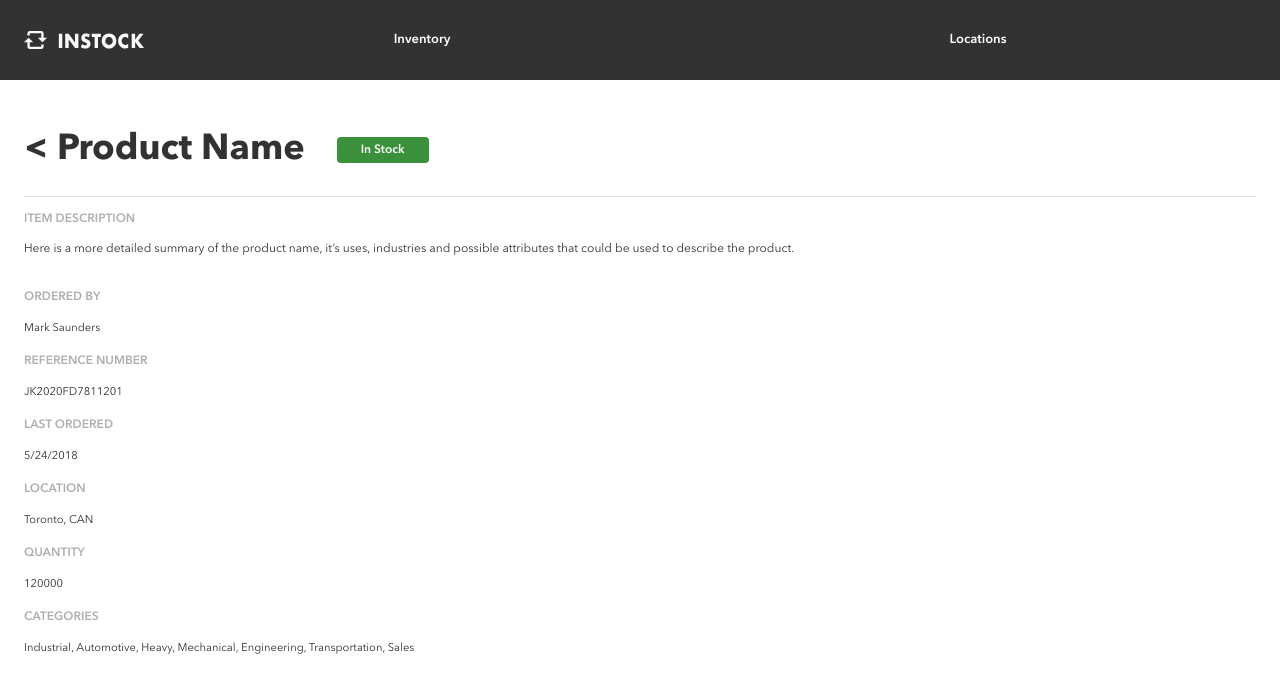
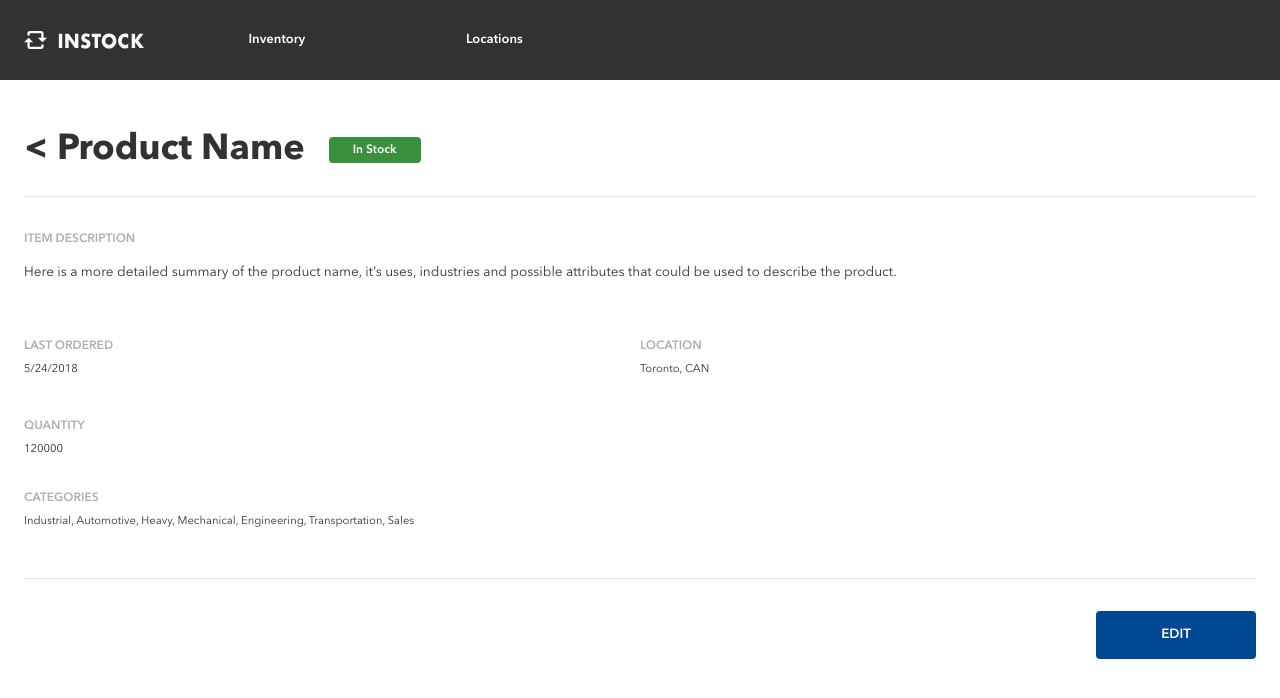
Before and after one commit to 0bermensch/instock-pod-07, a React (Create React App) app in the folder sprint-1/client/: page / in a window 1280 px wide. Shown: the top 698 px of the page. Built offline with nearby package versions, Linux system fonts and the light colour scheme.

Commit message:
header product summary css done

```diff
--- a/sprint-1/client/src/components/productSummary.js
+++ b/sprint-1/client/src/components/productSummary.js
@@ -17,7 +17,7 @@ export default function productSummary() {
           </p>
         </div>
         <div className="product__right">
-          <div className="product__info">
+          {/* <div className="product__info">
             <div className="product__info-order">
               <p className="product__info-order-title">ORDERED BY</p>
               <p className="product__info-order-value">Mark Saunders</p>
@@ -26,7 +26,7 @@ export default function productSummary() {
               <p className="product__info-ref-title">REFERENCE NUMBER</p>
               <p className="product__info-ref-value">JK2020FD7811201</p>
             </div>
-          </div>
+          </div> */}
           <div className="product__info">
             <div className="product__info-last-order">
               <p className="product__info-last-title">LAST ORDERED</p>
@@ -41,12 +41,15 @@ export default function productSummary() {
             <p className="product__info-qty-title">QUANTITY</p>
             <p className="product__info-qty-value">120000</p>
           </div>
+          <p className="product__info-category-title">CATEGORIES</p>
+          <p className="product__info-category-value">
+            Industrial, Automotive, Heavy, Mechanical, Engineering,
+            Transportation, Sales
+          </p>
         </div>
-        <p className="product__info-category-title">CATEGORIES</p>
-        <p className="product__info-category-value">
-          Industrial, Automotive, Heavy, Mechanical, Engineering,
-          Transportation, Sales
-        </p>
+      </div>
+      <div className="product__edit-button-wrap">
+        <button className="product__edit-button">EDIT</button>
       </div>
     </div>
   );
--- a/sprint-1/client/src/styles/_partials/_productSummary.scss
+++ b/sprint-1/client/src/styles/_partials/_productSummary.scss
@@ -1,5 +1,5 @@
 .product {
-  margin: 1rem;
+  margin: 2rem 1rem 1rem 1rem;
 
   &__header {
     &-title {
@@ -31,8 +31,8 @@
   }
 
   &__info {
-    &-order-title,
-    &-ref-title,
+    // &-order-title,
+    // &-ref-title,
     &-last-title,
     &-location-title,
     &-qty-title,
@@ -44,8 +44,8 @@
       line-height: 1rem;
     }
 
-    &-order-value,
-    &-ref-value,
+    // &-order-value,
+    // &-ref-value,
     &-last-value,
     &-location-value,
     &-qty-value,
@@ -61,6 +61,19 @@
       margin-right: 3.375rem;
     }
   }
+  &__detail {
+    margin-top: 2rem;
+    padding-bottom: 1rem;
+  }
+  &__edit-button {
+    font-family: "avenir-demi";
+    border-style: none;
+    border-radius: 4px;
+    color: $white;
+    background-color: $instock-blue;
+    height: 3rem;
+    width: 100%;
+  }
 }
 
 @include tablet {
@@ -71,9 +84,10 @@
       display: flex;
       align-items: center;
       border-bottom: 1px solid $mercury;
+      margin-bottom: 2rem;
       &-title {
         @include header;
-        margin-right: 2rem;
+        margin-right: 1.5rem;
       }
       &-stock {
         height: 30%;
@@ -81,6 +95,102 @@
     }
     &__left {
       margin-right: 6.25rem;
+      margin-bottom: 3rem;
+    }
+    &__description {
+      &-description {
+        font-size: 0.85rem;
+        line-height: 1.2rem;
+      }
+    }
+    &__info {
+      display: flex;
+      margin-bottom: 2rem;
+      &-last-title,
+      &-location-title,
+      &-qty-title,
+      &-category-title,
+      &-last-value,
+      &-location-value,
+      &-qty-value {
+        margin: 0.5rem 0;
+      }
+      &-last-order,
+      &-location {
+        flex: 0.5;
+      }
+      &-category-title {
+        margin-top: 2rem;
+      }
+      &-category-value {
+        margin-top: 0.5rem;
+      }
+    }
+    &__detail {
+      padding-bottom: 2rem;
+      margin-bottom: 2rem;
+      border-bottom: 1px solid $mercury;
+    }
+    &__edit-button-wrap {
+      display: flex;
+      justify-content: flex-end;
+    }
+    &__edit-button {
+      width: 10rem;
     }
   }
 }
+
+@include desk {
+  .product {
+    margin: 0 11.25rem;
+
+    &__left {
+      flex: 0.5;
+      margin-right: 3rem;
+    }
+    &__right {
+      flex: 0.5;
+    }
+    &__description {
+      &-title {
+        margin-top: 0;
+        margin-bottom: 1rem;
+      }
+    }
+    &__info {
+      margin-bottom: 3.5rem;
+
+      &-last-title,
+      &-location-title,
+      &-qty-title {
+        margin-top: 0;
+        margin-bottom: 1rem;
+      }
+      &-last-value,
+      &-location-value,
+      &-qty-value {
+        margin: 0;
+      }
+      &-category-title {
+        margin-top: 3.5rem;
+        margin-bottom: 1rem;
+      }
+      &-category-value {
+        margin-bottom: 0;
+      }
+    }
+    &__detail {
+      display: flex;
+      margin: 2.5rem 0;
+      padding-bottom: 3rem;
+    }
+    &__header {
+      margin-top: 3rem;
+      padding-bottom: 2.5rem;
+      &-title {
+        margin: 0 1.5rem 0 0;
+      }
+    }
+  }
+}
--- a/sprint-1/client/src/styles/index.css
+++ b/sprint-1/client/src/styles/index.css
@@ -78,24 +78,56 @@ a {
 
 @media only screen and (min-width: 768px) {
   .header {
-    -webkit-box-align: center;
-        -ms-flex-align: center;
-            align-items: center;
     padding: 0 1.5rem;
     display: -webkit-box;
     display: -ms-flexbox;
     display: flex;
+    -webkit-box-pack: left;
+        -ms-flex-pack: left;
+            justify-content: left;
+    -webkit-box-align: center;
+        -ms-flex-align: center;
+            align-items: center;
+    -webkit-box-flex: 1;
+        -ms-flex: 1;
+            flex: 1;
+  }
+  .header__nav {
+    display: -webkit-box;
+    display: -ms-flexbox;
+    display: flex;
+    -webkit-box-flex: 0.4;
+        -ms-flex: 0.4;
+            flex: 0.4;
     -webkit-box-pack: start;
         -ms-flex-pack: start;
-            justify-content: start;
+            justify-content: flex-start;
+    -webkit-box-align: center;
+        -ms-flex-align: center;
+            align-items: center;
   }
   .header__logo {
     padding: 0;
+    margin-right: 1.5rem;
+  }
+}
+
+@media only screen and (min-width: 1440px) {
+  .header {
+    padding: 0 11.25rem;
+  }
+  .header__nav {
+    -webkit-box-flex: 0.3;
+        -ms-flex: 0.3;
+            flex: 0.3;
+  }
+  .header__logo {
+    margin-right: 2rem;
   }
 }
 
 .product {
-  margin: 1rem;
+  margin: 2rem 1rem 1rem 1rem;
 }
 
 .product__header-title {
@@ -130,7 +162,7 @@ a {
   color: #323232;
 }
 
-.product__info-order-title, .product__info-ref-title, .product__info-last-title, .product__info-location-title, .product__info-qty-title, .product__info-category-title {
+.product__info-last-title, .product__info-location-title, .product__info-qty-title, .product__info-category-title {
   margin: 0;
   font-size: 12px;
   line-height: 20px;
@@ -139,7 +171,7 @@ a {
   line-height: 1rem;
 }
 
-.product__info-order-value, .product__info-ref-value, .product__info-last-value, .product__info-location-value, .product__info-qty-value, .product__info-category-value {
+.product__info-last-value, .product__info-location-value, .product__info-qty-value, .product__info-category-value {
   margin: 1rem 0 1rem 0;
   font-size: 12px;
   line-height: 20px;
@@ -151,6 +183,21 @@ a {
 
 .product__info-category-value {
   margin-right: 3.375rem;
+}
+
+.product__detail {
+  margin-top: 2rem;
+  padding-bottom: 1rem;
+}
+
+.product__edit-button {
+  font-family: "avenir-demi";
+  border-style: none;
+  border-radius: 4px;
+  color: #ffffff;
+  background-color: #004892;
+  height: 3rem;
+  width: 100%;
 }
 
 @media only screen and (min-width: 768px) {
@@ -165,17 +212,111 @@ a {
         -ms-flex-align: center;
             align-items: center;
     border-bottom: 1px solid #e1e1e1;
+    margin-bottom: 2rem;
   }
   .product__header-title {
     font-size: 36px;
     line-height: 44px;
-    margin-right: 2rem;
+    margin-right: 1.5rem;
   }
   .product__header-stock {
     height: 30%;
   }
   .product__left {
     margin-right: 6.25rem;
+    margin-bottom: 3rem;
+  }
+  .product__description-description {
+    font-size: 0.85rem;
+    line-height: 1.2rem;
+  }
+  .product__info {
+    display: -webkit-box;
+    display: -ms-flexbox;
+    display: flex;
+    margin-bottom: 2rem;
+  }
+  .product__info-last-title, .product__info-location-title, .product__info-qty-title, .product__info-category-title, .product__info-last-value, .product__info-location-value, .product__info-qty-value {
+    margin: 0.5rem 0;
+  }
+  .product__info-last-order, .product__info-location {
+    -webkit-box-flex: 0.5;
+        -ms-flex: 0.5;
+            flex: 0.5;
+  }
+  .product__info-category-title {
+    margin-top: 2rem;
+  }
+  .product__info-category-value {
+    margin-top: 0.5rem;
+  }
+  .product__detail {
+    padding-bottom: 2rem;
+    margin-bottom: 2rem;
+    border-bottom: 1px solid #e1e1e1;
+  }
+  .product__edit-button-wrap {
+    display: -webkit-box;
+    display: -ms-flexbox;
+    display: flex;
+    -webkit-box-pack: end;
+        -ms-flex-pack: end;
+            justify-content: flex-end;
+  }
+  .product__edit-button {
+    width: 10rem;
+  }
+}
+
+@media only screen and (min-width: 1440px) {
+  .product {
+    margin: 0 11.25rem;
+  }
+  .product__left {
+    -webkit-box-flex: 0.5;
+        -ms-flex: 0.5;
+            flex: 0.5;
+    margin-right: 3rem;
+  }
+  .product__right {
+    -webkit-box-flex: 0.5;
+        -ms-flex: 0.5;
+            flex: 0.5;
+  }
+  .product__description-title {
+    margin-top: 0;
+    margin-bottom: 1rem;
+  }
+  .product__info {
+    margin-bottom: 3.5rem;
+  }
+  .product__info-last-title, .product__info-location-title, .product__info-qty-title {
+    margin-top: 0;
+    margin-bottom: 1rem;
+  }
+  .product__info-last-value, .product__info-location-value, .product__info-qty-value {
+    margin: 0;
+  }
+  .product__info-category-title {
+    margin-top: 3.5rem;
+    margin-bottom: 1rem;
+  }
+  .product__info-category-value {
+    margin-bottom: 0;
+  }
+  .product__detail {
+    display: -webkit-box;
+    display: -ms-flexbox;
+    display: flex;
+    margin: 2.5rem 0;
+    padding-bottom: 3rem;
+  }
+  .product__header {
+    margin-top: 3rem;
+    padding-bottom: 2.5rem;
+  }
+  .product__header-title {
+    margin: 0 1.5rem 0 0;
   }
 }
 
```
Also changed, not shown: sprint-1/client/src/styles/_partials/_header.scss (+24 -2 lines), 1 other file (tests, documents, lock files or other folders).
